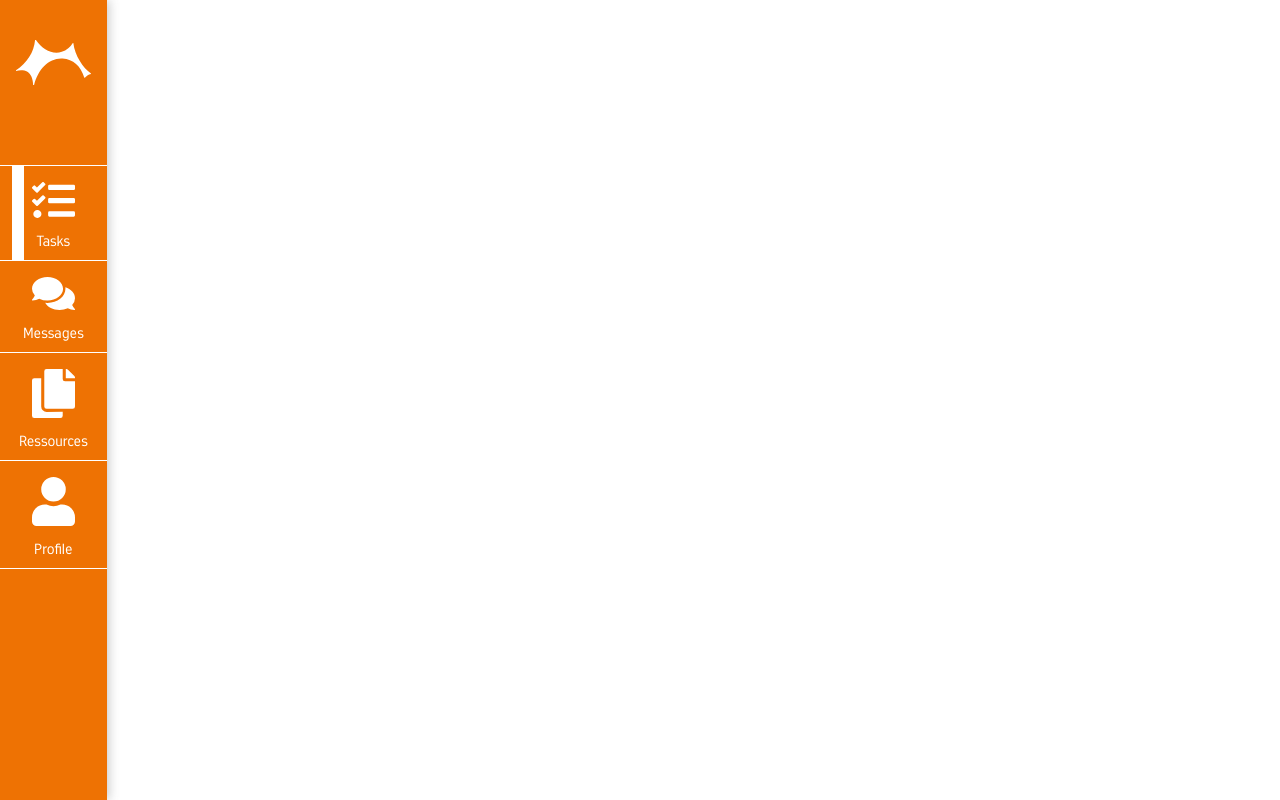
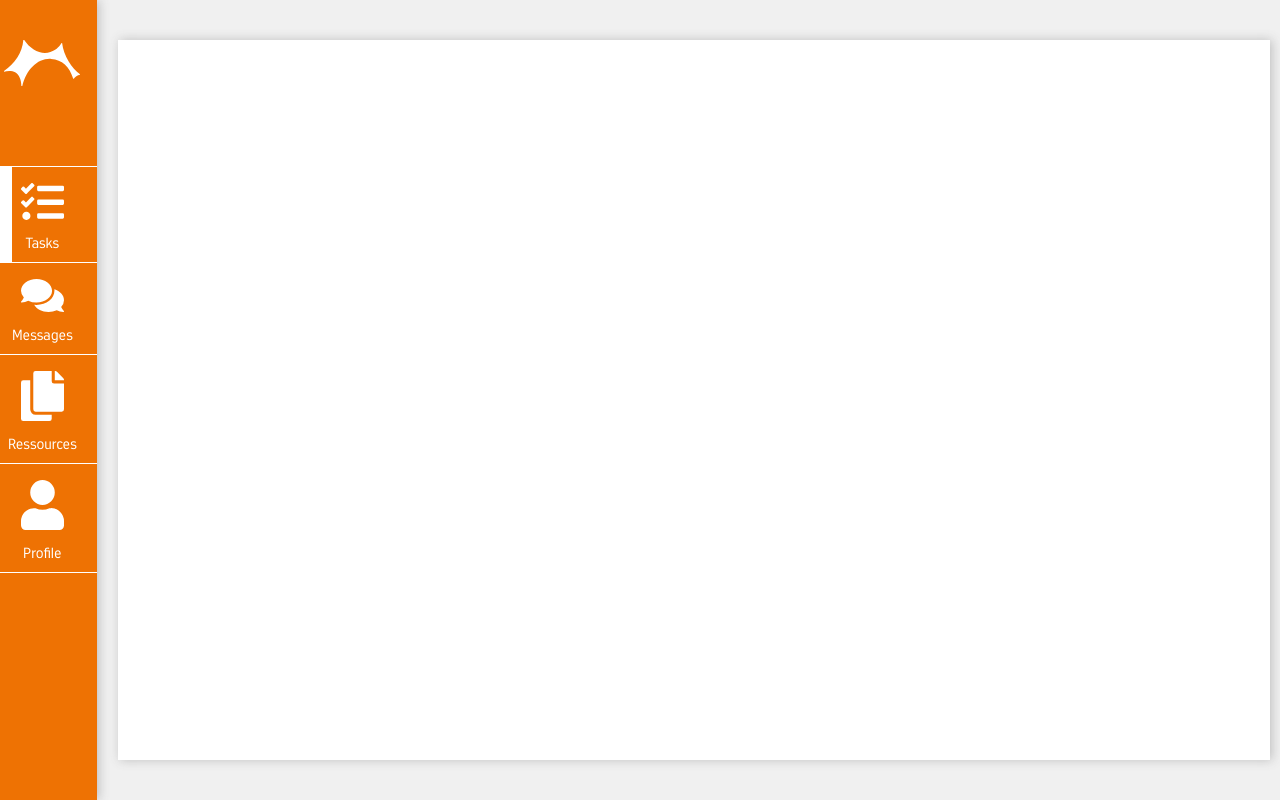
Before and after one commit to hjaltedaniel/RoskildeTasks, a Vue app in the folder RoskildeTasks.App/: page / in a window 1280 px wide. Built offline with nearby package versions, Linux system fonts and the light colour scheme.

Commit message:
Implementing main content area

```diff
--- a/RoskildeTasks.App/src/App.vue
+++ b/RoskildeTasks.App/src/App.vue
@@ -1,16 +1,19 @@
 <template>
-  <div id="app">
-    <Home msg="Hello world!" />
+  <div class="columns">
+    <MainMenu />
+    <ContentArea></ContentArea>
   </div>
 </template>
 
 <script>
-import Home from "./components/Home.vue";
+import MainMenu from "@/components/MainMenu.vue";
+import ContentArea from "@/components/ContentArea.vue";
 
 export default {
   name: "app",
   components: {
-    Home
+    MainMenu,
+    ContentArea
   }
 };
 </script>
--- /dev/null
+++ b/RoskildeTasks.App/src/assets/Styles/Layout/_main-content.scss
@@ -0,0 +1,18 @@
+/// <reference path="../Helpers/_vars" />
+/// <reference path="../Helpers/_mixins" />
+/// <reference path="../Helpers/_fonts" />
+
+.main-content {
+    display: flex !important;
+    background-color: $color-grey-gallery;
+    min-height: 100vh;
+    align-items: center;
+    z-index: -1;
+
+    &__container {
+        background-color: $color-white;
+        height: 90vh;
+        box-shadow: 2px 0px 10px rgba($color-black, .3);
+        overflow: scroll;
+    }
+}
--- a/RoskildeTasks.App/src/assets/Styles/Layout/_main-grid.scss
+++ /dev/null
@@ -1,3 +0,0 @@
-/// <reference path="../Helpers/_vars" />
-/// <reference path="../Helpers/_mixins" />
-/// <reference path="../Helpers/_fonts" />
--- /dev/null
+++ b/RoskildeTasks.App/src/assets/Styles/Overwrites/_bulma.scss
@@ -0,0 +1,4 @@
+.columns {
+    margin-bottom: 0 !important;
+    margin-top: 0 !important;
+}
--- a/RoskildeTasks.App/src/assets/Styles/Site.scss
+++ b/RoskildeTasks.App/src/assets/Styles/Site.scss
@@ -15,8 +15,11 @@
 // Layout
 @import "Layout/_footer.scss";
 @import "Layout/_header.scss";
-@import "Layout/_main-grid.scss";
+@import "Layout/_main-content.scss";
 
 // Modules
 @import "Modules/_hero.scss";
 @import "Modules/_list-view.scss";
+
+//Overwrites
+@import "Overwrites/_bulma.scss";
--- /dev/null
+++ b/RoskildeTasks.App/src/components/ContentArea.vue
@@ -0,0 +1,14 @@
+<template>
+  <div class="column is-11 main-content">
+    <div class="container main-content__container">
+      <slot></slot>
+    </div>
+  </div>
+</template>
+
+<script>
+export default {};
+</script>
+
+<style>
+</style>
--- a/RoskildeTasks.App/src/components/Home.vue
+++ b/RoskildeTasks.App/src/components/Home.vue
@@ -1,13 +1,18 @@
 <template>
-  <MainMenu />
+  <div class="columns">
+    <MainMenu />
+    <ContentArea></ContentArea>
+  </div>
 </template>
 
 <script>
 import MainMenu from "@/components/MainMenu.vue";
+import ContentArea from "@/components/ContentArea.vue";
 export default {
   name: "Home",
   components: {
-    MainMenu
+    MainMenu,
+    ContentArea
   }
 };
 </script>
```
Also changed, not shown: 1 other file (tests, documents, lock files or other folders).
